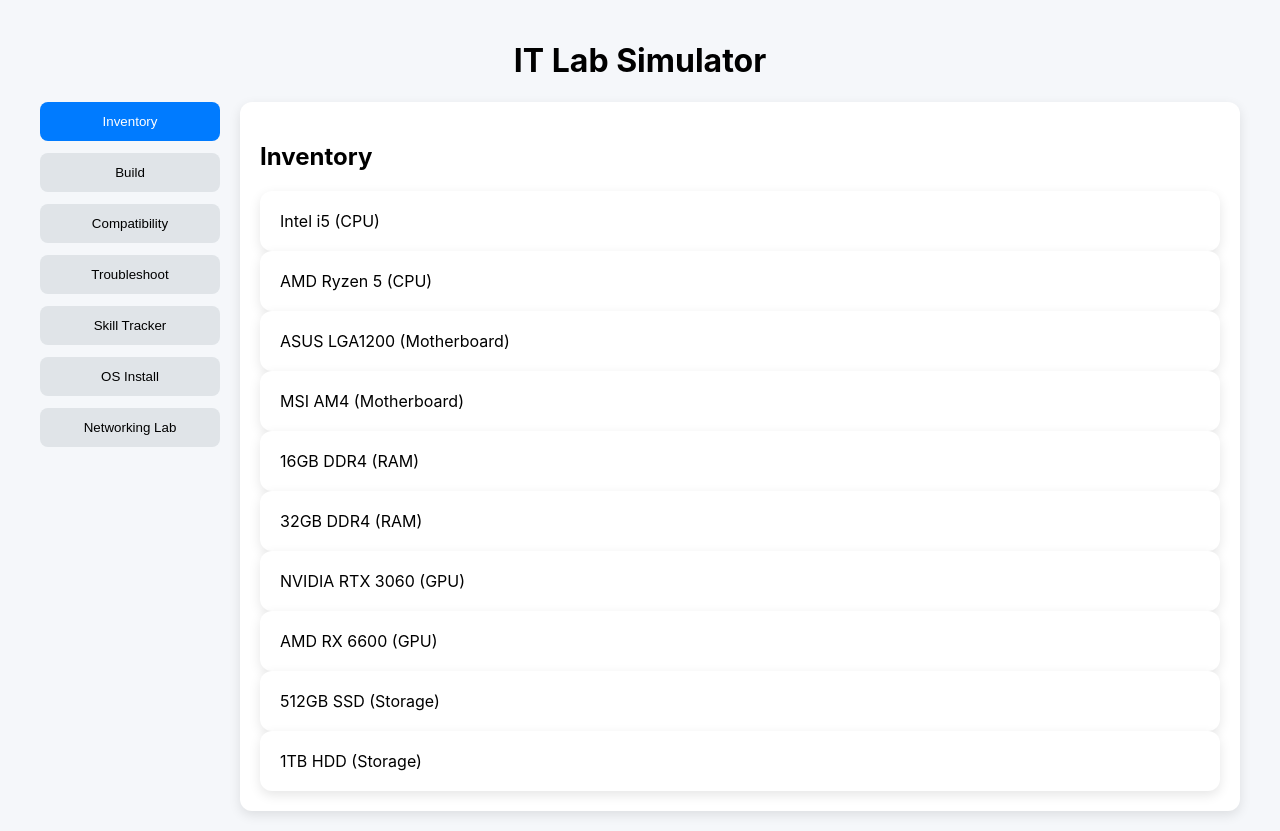
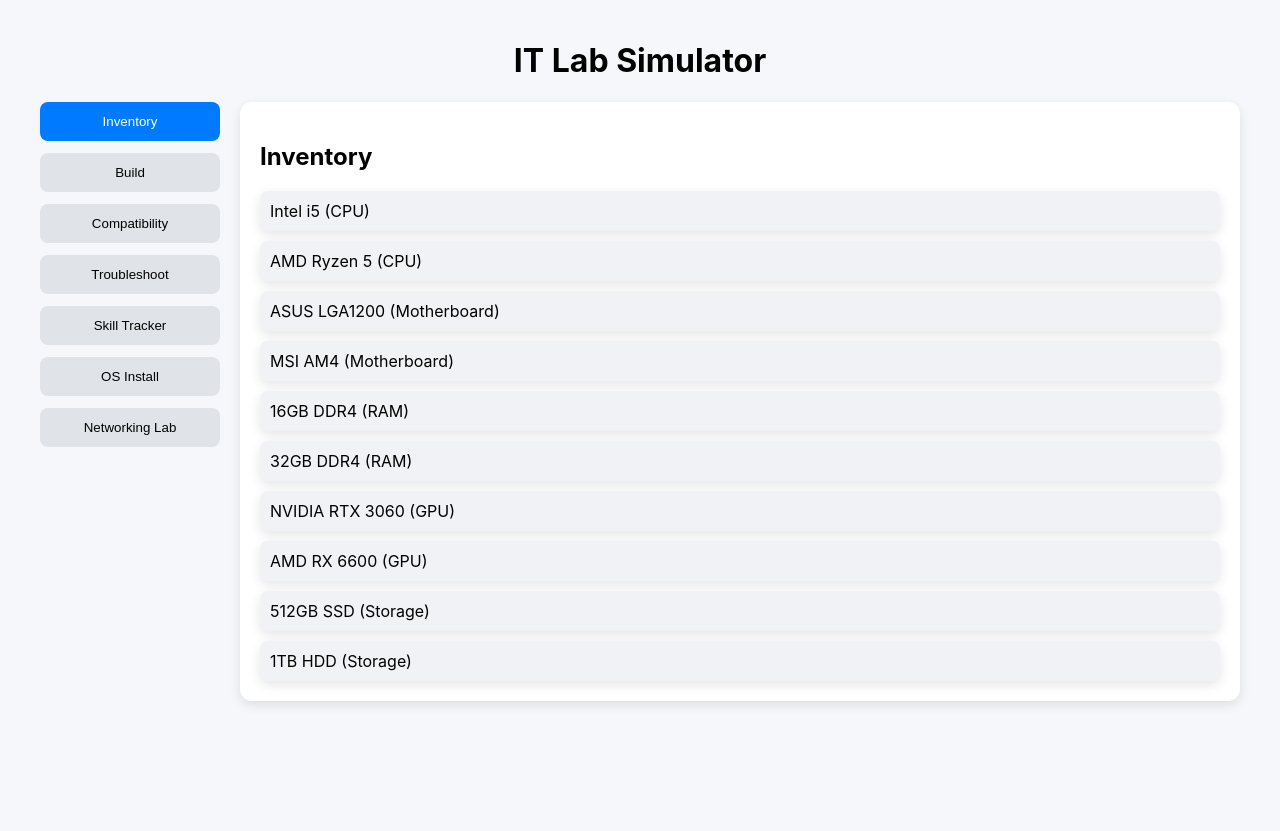
Before and after one commit to AlexandraDigital/IT_Lab_Sim, a React (Create React App) app: page / in a window 1280 px wide. After the commit the page ends 800 px from the top, so only its background shows below. Built offline with nearby package versions, Linux system fonts and the light colour scheme; the HTML template or start-up script is replaced by a standard one.

Commit message:
Update index.css

```diff
--- a/src/index.css
+++ b/src/index.css
@@ -52,3 +52,29 @@
   border-radius: 12px;
   box-shadow: 0 4px 12px rgba(0, 0, 0, 0.1);
 }
+.component-list {
+  display: flex;
+  flex-direction: column;
+  gap: 10px;
+}
+
+.component {
+  padding: 10px;
+  border-radius: 8px;
+  background: #f0f2f5;
+  cursor: grab;
+  user-select: none;
+}
+
+.component:active {
+  cursor: grabbing;
+}
+
+.remove-btn {
+  margin-left: 10px;
+  background: #ff4d4f;
+  color: white;
+  border: none;
+  border-radius: 4px;
+  cursor: pointer;
+}
```
